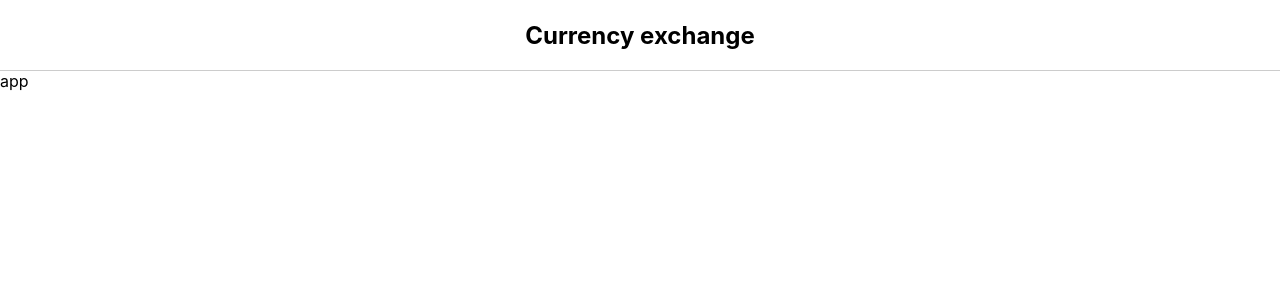
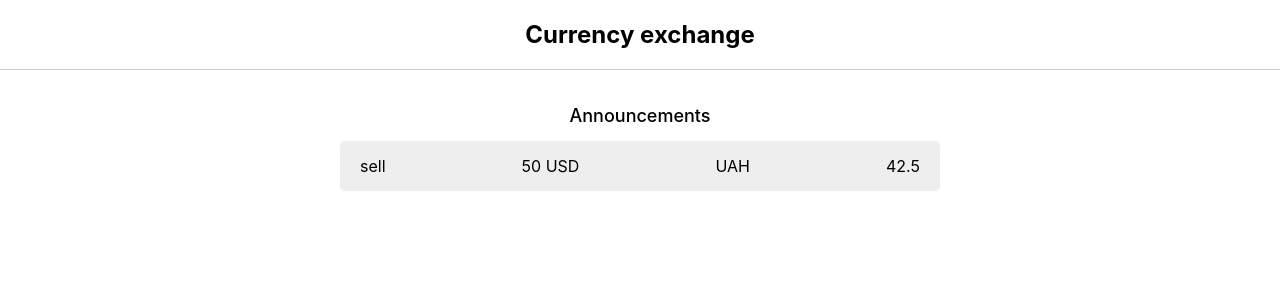
Before and after one commit to Chistikov/currecny-exchange, a React (Create React App) app: page / in a window 1280 px wide. Shown: the top 300 px of the page. Built offline with nearby package versions, Linux system fonts and the light colour scheme.

Commit message:
Добавлена верстка объявления

```diff
--- a/src/components/template/App/App.tsx
+++ b/src/components/template/App/App.tsx
@@ -1,6 +1,7 @@
 import React from 'react';
 
 import Header from '../Header/Header'
+import ContentContainer from '../ContentContainer/ContentContainer'
 
 import { StyledApp } from './styled'
 
@@ -8,7 +9,7 @@ function App() {
   return (
     <StyledApp>
       <Header/>
-      app
+      <ContentContainer/>
     </StyledApp>
   );
 }
--- a/src/components/template/App/styled.ts
+++ b/src/components/template/App/styled.ts
@@ -1,5 +1,3 @@
 import styled from "styled-components";
 
-export const StyledApp = styled.div`
-  backgroundColor: red;
-`
+export const StyledApp = styled.div``
--- /dev/null
+++ b/src/components/template/ContentContainer/ContentContainer.tsx
@@ -0,0 +1,14 @@
+import { AnnouncementListItem } from '../../ui/AnnouncementListItem/AnnouncementListItem'
+import { StyledContentContainer, StyledAnnouncementsList, StyledBlockTitle } from './styled'
+
+
+export default function ContentContainer() {
+  return (
+    <StyledContentContainer>
+      <StyledBlockTitle>Announcements</StyledBlockTitle>
+      <StyledAnnouncementsList>
+        <AnnouncementListItem/>
+      </StyledAnnouncementsList>
+    </StyledContentContainer>
+  )
+}
--- /dev/null
+++ b/src/components/template/ContentContainer/styled.ts
@@ -0,0 +1,19 @@
+import styled from "styled-components";
+
+export const StyledContentContainer = styled.main`
+  display: flex;
+  flex-direction: column;
+  padding: 20px;
+  align-items: center;
+`
+
+export const StyledAnnouncementsList = styled.div`
+  width: 600px;
+  max-width: 600px;
+
+`
+
+export const StyledBlockTitle = styled.h2`
+  font-size: 18px;
+  font-weight: 500;
+`
--- /dev/null
+++ b/src/components/ui/AnnouncementListItem/AnnouncementListItem.tsx
@@ -0,0 +1,12 @@
+import { StyledAnnouncemnetsListItem } from './styled'
+
+export function AnnouncementListItem() {
+  return (
+    <StyledAnnouncemnetsListItem>
+      <span>sell</span>
+      <span>50 USD</span>
+      <span>UAH</span>
+      <span>42.5</span>
+    </StyledAnnouncemnetsListItem>
+  )
+}
--- /dev/null
+++ b/src/components/ui/AnnouncementListItem/styled.ts
@@ -0,0 +1,13 @@
+import styled from "styled-components";
+
+export const StyledAnnouncemnetsListItem = styled.div`
+  display: flex;
+  width: 100%;
+  justify-content: space-between;
+  align-items: center;
+  height: 50px;
+  padding: 0 20px;
+  background-color: #eee;
+  border-radius: 5px;
+  margin-bottom: 15px;
+`
--- a/src/styled.ts
+++ b/src/styled.ts
@@ -9,4 +9,8 @@ export const GlobalStyle = createGlobalStyle`
     -webkit-font-smoothing: antialiased;
     -moz-osx-font-smoothing: grayscale;
   }
+
+  * {
+    box-sizing: border-box;
+  }
 `
```
